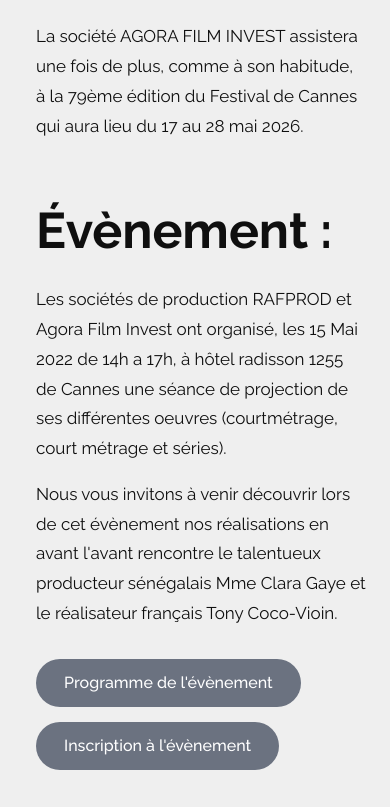
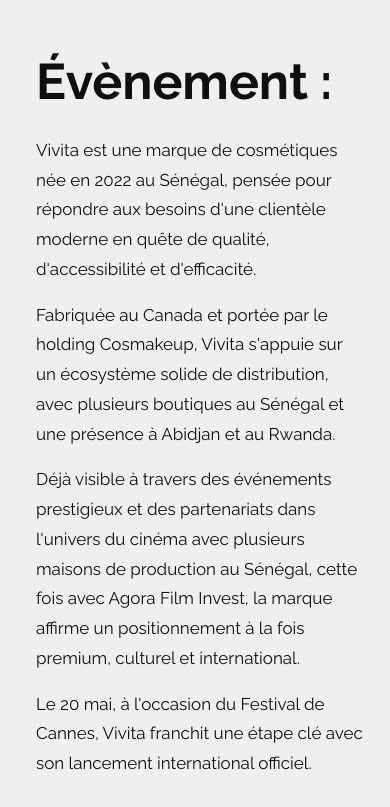
Before and after one commit to Junior620/agora, a Next.js app: page / in a window 390 px wide. Shown: the part 8800-9607 px from the top of the page. Built offline with nearby package versions, Linux system fonts and the light colour scheme; no server answers.

Commit message:
update products and evenement sections content
Remove obsolete products/news content, keep only active product cards, and update the evenement visual to match the new section copy.

Made-with: Cursor

```diff
--- a/app/page.tsx
+++ b/app/page.tsx
@@ -53,7 +53,6 @@ const products = [
     icon: "/images/produit-court-metrage.png",
     href: "https://youtu.be/NVBIvPkcIzs?is=cYKazqzLr2ty9Bya",
   },
-  { label: "Séries télévisées", icon: "/images/produit-series-televisees.png" },
 ];
 
 function SocialIconLink({
@@ -592,13 +591,21 @@ export default function Home() {
             <div className="mt-[60px]">
               <h2 className="text-[50px] font-bold leading-[1.2]">Évènement :</h2>
               <p className="mt-6 max-w-[470px] text-[17px] font-normal leading-[1.75]">
-                Les sociétés de production RAFPROD et Agora Film Invest ont organisé, les 15 Mai 2022 de 14h a 17h,
-                à hôtel radisson 1255 de Cannes une séance de projection de ses différentes oeuvres (courtmétrage,
-                court métrage et séries).
+                Vivita est une marque de cosmétiques née en 2022 au Sénégal, pensée pour répondre aux besoins
+                d&apos;une clientèle moderne en quête de qualité, d&apos;accessibilité et d&apos;efficacité.
               </p>
               <p className="mt-4 max-w-[470px] text-[17px] font-normal leading-[1.75]">
-                Nous vous invitons à venir découvrir lors de cet évènement nos réalisations en avant l&apos;avant
-                rencontre le talentueux producteur sénégalais Mme Clara Gaye et le réalisateur français Tony Coco-Vioin.
+                Fabriquée au Canada et portée par le holding Cosmakeup, Vivita s&apos;appuie sur un écosystème solide
+                de distribution, avec plusieurs boutiques au Sénégal et une présence à Abidjan et au Rwanda.
+              </p>
+              <p className="mt-4 max-w-[470px] text-[17px] font-normal leading-[1.75]">
+                Déjà visible à travers des événements prestigieux et des partenariats dans l&apos;univers du cinéma avec
+                plusieurs maisons de production au Sénégal, cette fois avec Agora Film Invest, la marque affirme un
+                positionnement à la fois premium, culturel et international.
+              </p>
+              <p className="mt-4 max-w-[470px] text-[17px] font-normal leading-[1.75]">
+                Le 20 mai, à l&apos;occasion du Festival de Cannes, Vivita franchit une étape clé avec son lancement
+                international officiel.
               </p>
               <div className="mt-[30px] flex flex-col items-start gap-[15px]">
                 <button className="rounded-full bg-gray-500 px-7 py-3 text-base font-medium text-white transition hover:bg-gray-600">
@@ -618,37 +625,6 @@ export default function Home() {
           <div className="parallax-media relative overflow-hidden">
             <Image src="/images/evenement-radisson.jpg" alt="Evenement Radisson" fill sizes="(max-width: 768px) 100vw, 50vw" className="object-cover" />
           </div>
-        </div>
-      </section>
-
-      <section id="actualites" className="fade-section border-t border-black/5 bg-white px-4 py-12 sm:px-6 sm:py-14 md:px-10 md:py-16">
-        <div className="container-site mx-auto max-w-[1180px]">
-          <h2 className="section-title reveal-title px-1">Actualités</h2>
-          <article className="mt-8 grid gap-8 sm:mt-10 sm:gap-10 md:mt-12 lg:grid-cols-2 lg:items-start lg:gap-14">
-            <div className="min-w-0 max-w-prose space-y-5 text-base leading-[1.7] text-[#1a1a1a] sm:space-y-6 sm:text-[17px] sm:leading-[1.75] lg:max-w-none">
-              <h3 className="text-2xl font-bold leading-tight text-black sm:text-3xl md:text-4xl">Vivita</h3>
-              <p>
-                Vivita est une marque de cosmétiques née en 2022 au Sénégal, pensée pour répondre aux besoins
-                d&apos;une clientèle moderne en quête de qualité, d&apos;accessibilité et d&apos;efficacité.
-              </p>
-              <p>
-                Fabriquée au Canada et portée par le holding Cosmakeup, Vivita s&apos;appuie sur un écosystème
-                solide de distribution, avec plusieurs boutiques au Sénégal et une présence à Abidjan et au Rwanda.
-              </p>
-              <p>
-                Déjà visible à travers des événements prestigieux et des partenariats dans l&apos;univers du cinéma
-                avec plusieurs maisons de production au Sénégal, cette fois avec Agora Film Invest, la marque
-                affirme un positionnement à la fois premium, culturel et international.
-              </p>
-              <p className="border-l-4 border-agGreen pl-4 text-base font-medium leading-[1.6] text-black sm:pl-5 sm:text-[17px] md:text-[18px]">
-                Le 20 mai, à l&apos;occasion du Festival de Cannes, Vivita franchit une étape clé avec son
-                lancement international officiel.
-              </p>
-            </div>
-            <div className="min-w-0 w-full lg:sticky lg:top-24 lg:self-start">
-              <VivitaIllustration />
-            </div>
-          </article>
         </div>
       </section>
 
```
Also changed, not shown: public/images/evenement-radisson.jpg.
